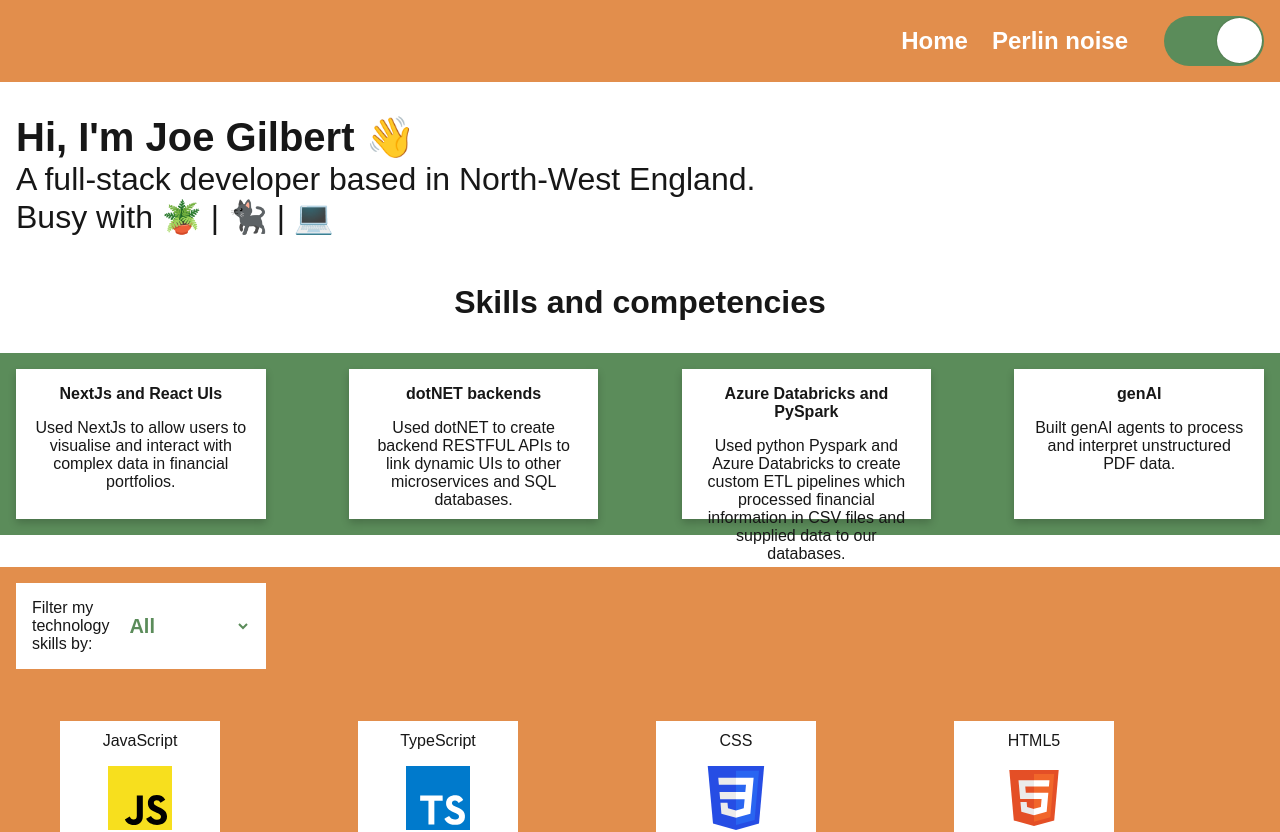
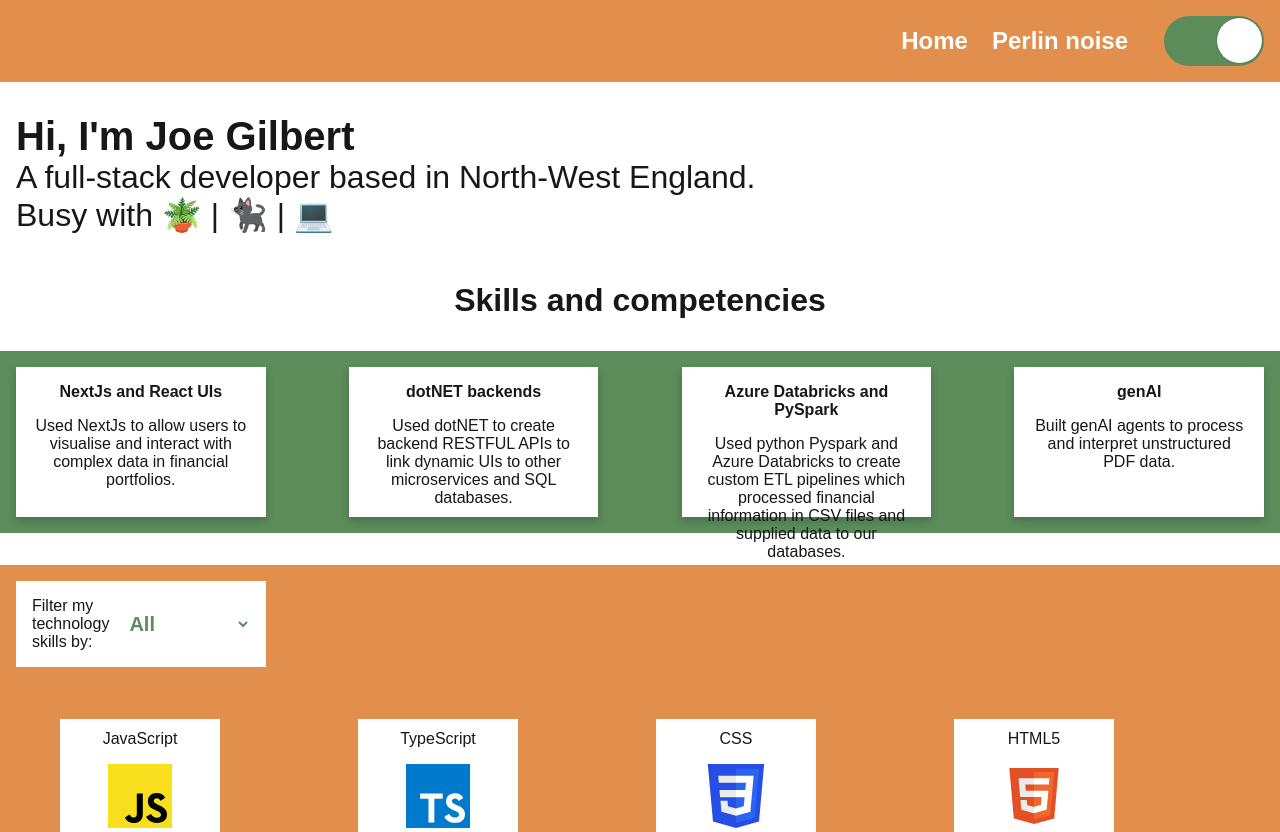
Before and after one commit to joeglDev/Personal-dev-website, a Next.js app: page / in a window 1280 px wide. Shown: the top 832 px of the page. Built offline with nearby package versions, Linux system fonts and the light colour scheme.

Commit message:
removed wave emoji

```diff
--- a/src/app/globals.css
+++ b/src/app/globals.css
@@ -3,8 +3,8 @@
   --foreground: #171717;
   --primary: #5b8c5a;
   --secondary: #e28e4c;
-    --header-font-size-large: 2.5rem;
-    --header-font-size-medium: 2rem;
+  --header-font-size-large: 2.5rem;
+  --header-font-size-medium: 2rem;
 }
 
 body[data-theme="dark"] {
--- a/src/main-view/competencies/Competencies.module.css
+++ b/src/main-view/competencies/Competencies.module.css
@@ -12,7 +12,7 @@
 .h2 {
   text-align: center;
   margin: 32px;
-    font-size: var(--header-font-size-medium);
+  font-size: var(--header-font-size-medium);
 }
 
 /* Mobile-specific styles */
--- a/src/main-view/introduction/Introduction.module.css
+++ b/src/main-view/introduction/Introduction.module.css
@@ -21,7 +21,7 @@
 
 /* Mobile-specific styles */
 @media (max-width: 768px) {
-    .introductionContainer{
+  .introductionContainer {
     flex-direction: column;
     text-align: center;
   }
--- a/src/main-view/introduction/Introduction.tsx
+++ b/src/main-view/introduction/Introduction.tsx
@@ -2,17 +2,14 @@ import styles from "./Introduction.module.css";
 import Image from "next/image";
 
 // add image
-// add hobbies
 export const Introduction = () => (
   <section className={styles.introductionContainer}>
     <div className={styles.horizontalFlexBox}>
-      <h1 className={styles.introductionTitle}>Hi, I&apos;m Joe Gilbert 👋</h1>
+      <h1 className={styles.introductionTitle}>Hi, I&apos;m Joe Gilbert</h1>
       <p className={styles.introductionText}>
         A full-stack developer based in North-West England.
       </p>
-        <p className={styles.introductionText}>Busy with 🪴 | 🐈‍⬛ | 💻</p>
+      <p className={styles.introductionText}>Busy with 🪴 | 🐈‍⬛ | 💻</p>
     </div>
-
-
   </section>
 );
```
Also changed, not shown: src/main-view/competencies/libs/tech-stack/tech-items.ts (+6 -6 lines), src/share/footer/Footer.module.css (indentation only). Lines whose indentation alone changed are shown as unchanged.
